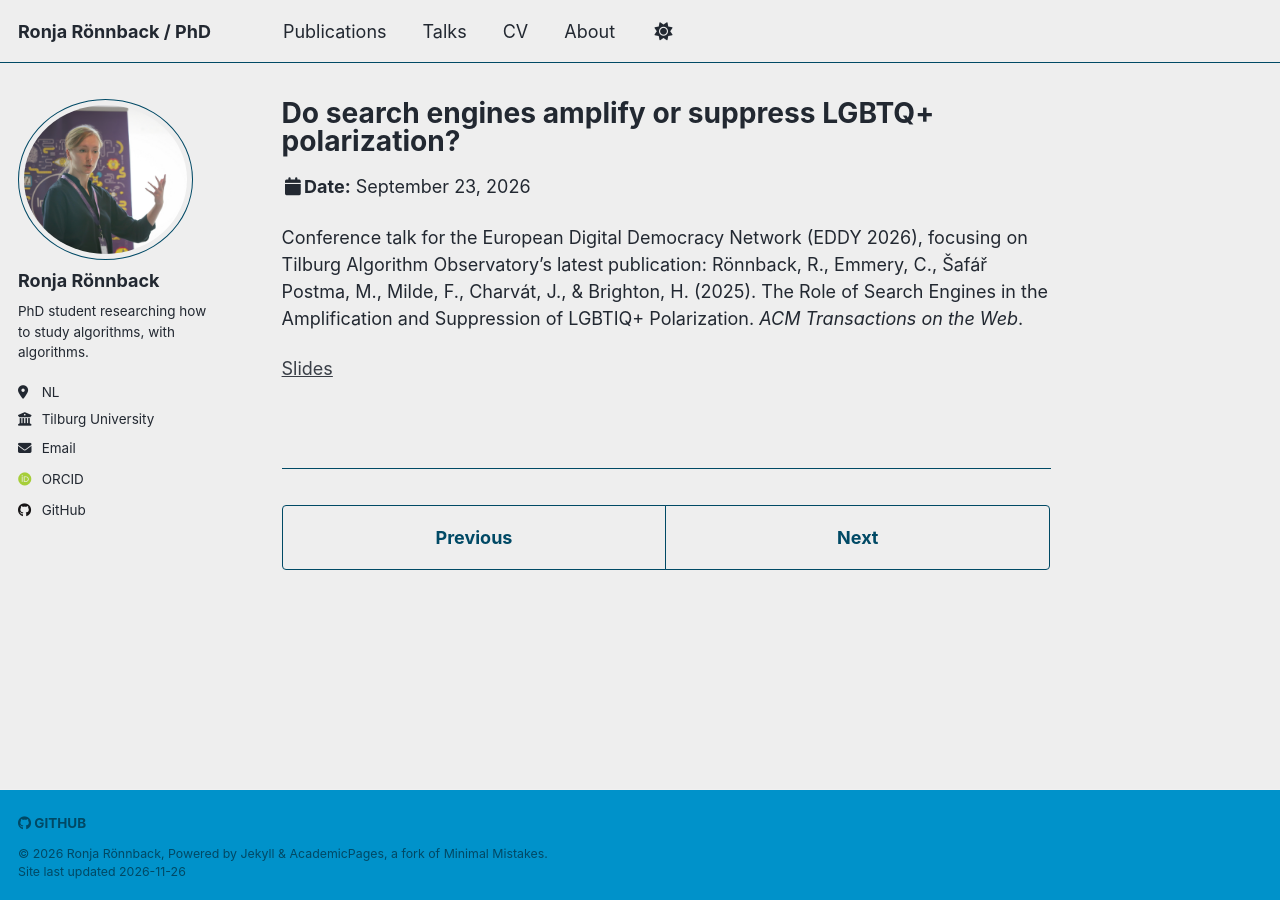
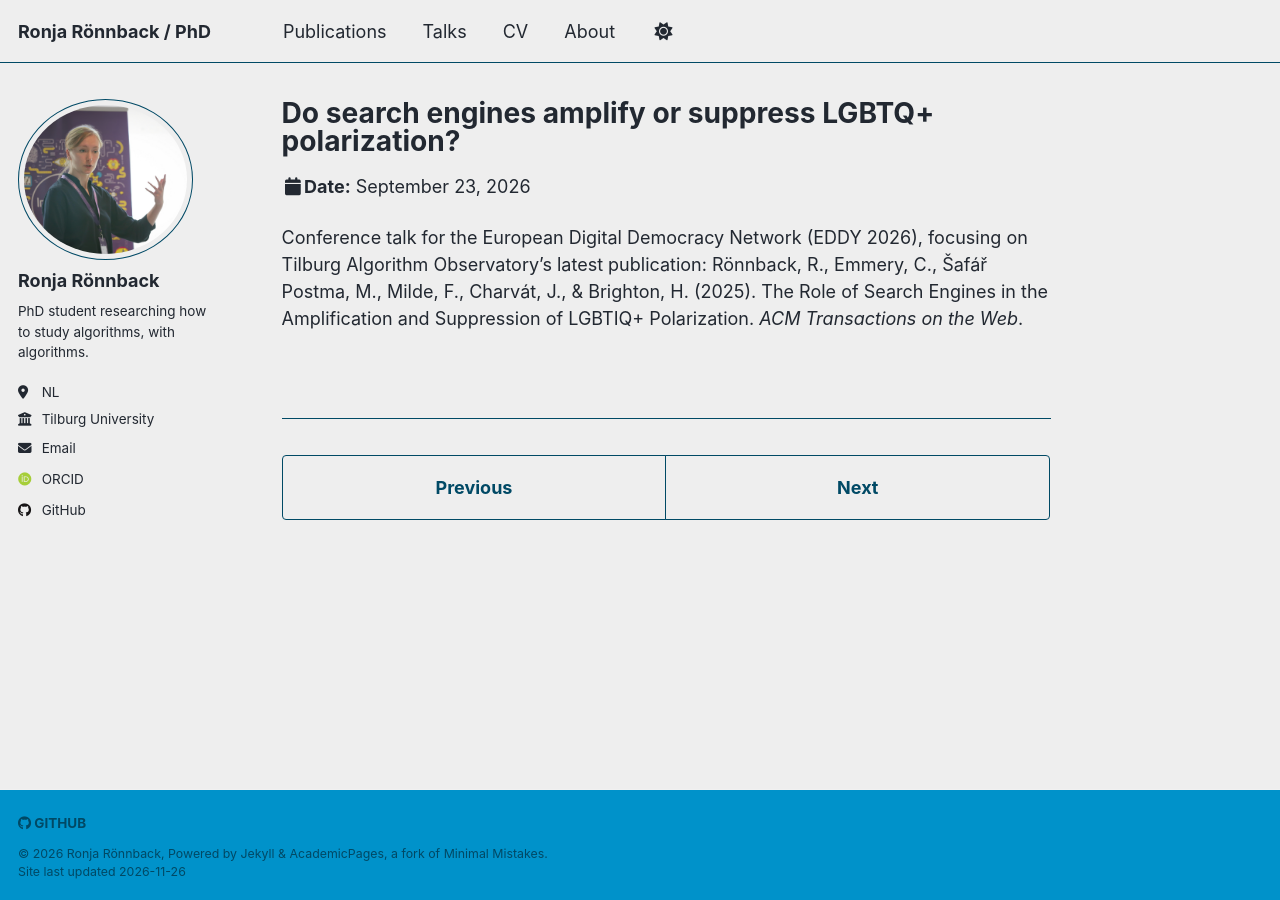
Before and after one commit to rtronnback/rtronnback.github.io, a Jekyll site: the page built from _talks/2026-09-23-EDDY_Vienna.md, in a window 1280 px wide. Built offline with Jekyll 4.4.1, drawn with Linux system fonts in a browser that asks for light colours; some web fonts are replaced; a script that is not in the unit is left out.

Commit message:
Update 2026-09-23-EDDY_Vienna.md

```diff
--- a/_talks/2026-09-23-EDDY_Vienna.md
+++ b/_talks/2026-09-23-EDDY_Vienna.md
@@ -10,5 +10,3 @@ location: "Vienna, Austria"
 
 Conference talk for the European Digital Democracy Network (EDDY 2026), focusing on Tilburg Algorithm Observatory's latest publication:
 Rönnback, R., Emmery, C., Šafář Postma, M., Milde, F., Charvát, J., & Brighton, H. (2025). The Role of Search Engines in the Amplification and Suppression of LGBTIQ+ Polarization. <i>ACM Transactions on the Web</i>.
-
-[Slides]({{ site.baseurl }}/files/2026-09-23-EDDY_Vienna.pdf)
```
